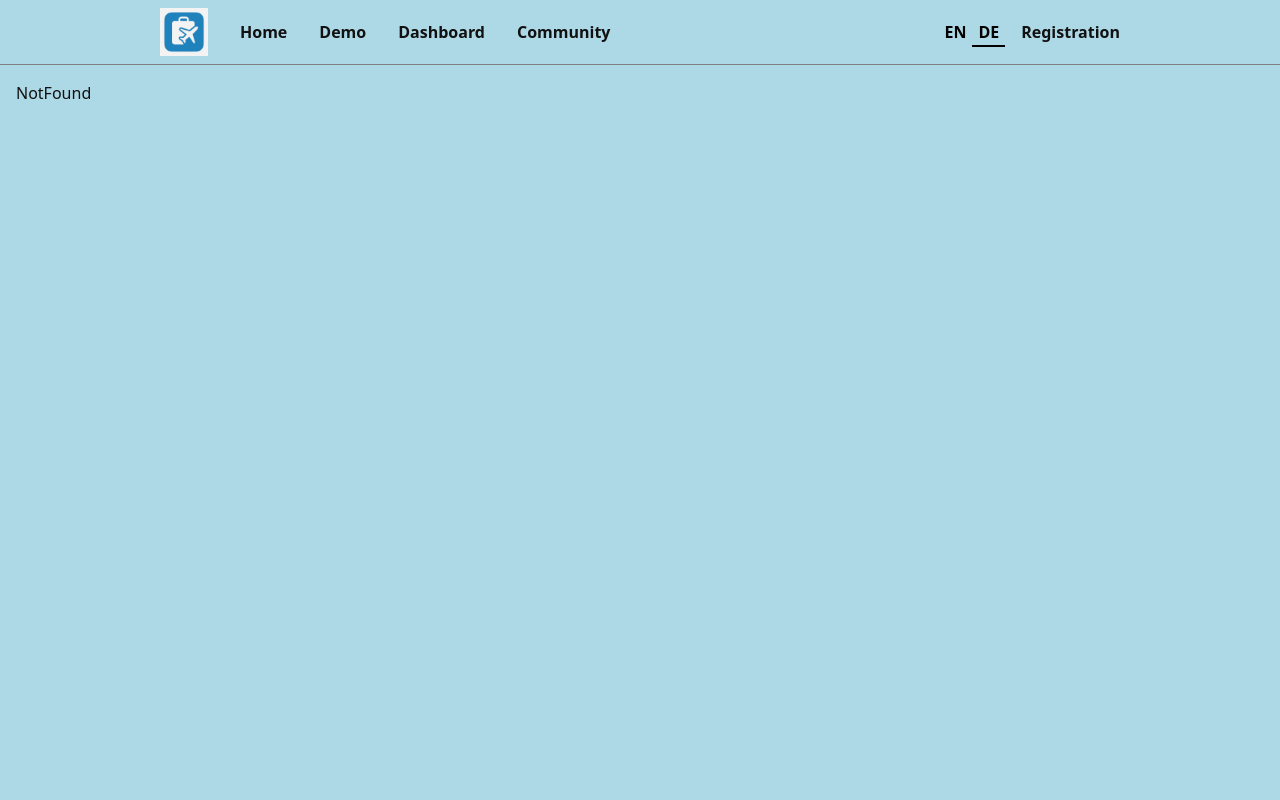
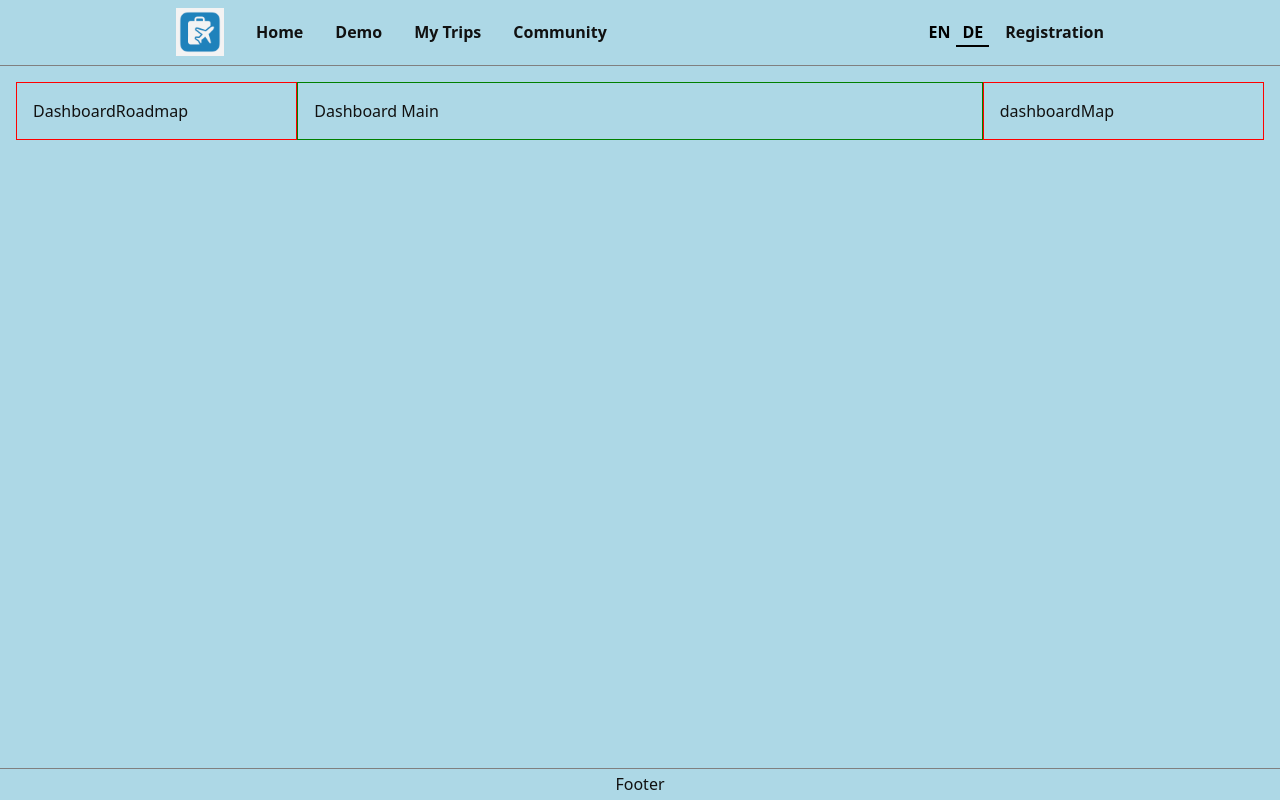
Before and after one commit to zh-deng/trippal-frontend, a React (Vite) app: page /dashboard in a window 1280 px wide. Built offline with nearby package versions, Linux system fonts and the light colour scheme.

Commit message:
update components

```diff
--- a/src/App.tsx
+++ b/src/App.tsx
@@ -4,6 +4,9 @@ import { Home } from "./pages/Home/Home";
 import { Registration } from "./pages/Registration/Registration";
 import { NotFound } from "./pages/NotFound/NotFound";
 import { Demo } from "./pages/Demo/Demo";
+import { Dashboard } from "./pages/Dashboard/Dashboard";
+import { Community } from "./pages/Community/Community";
+import { Footer } from "./components/Footer/Footer";
 
 function App() {
 	return (
@@ -13,10 +16,13 @@ function App() {
 				<Routes>
 					<Route path="/" element={<Home />} />
 					<Route path="demo" element={<Demo />} />
+					<Route path="dashboard" element={<Dashboard />} />
+					<Route path="community" element={<Community />} />
 					<Route path="registration" element={<Registration />} />
 					<Route path="*" element={<NotFound />} />
 				</Routes>
 			</div>
+			<Footer />
 		</div>
 	);
 }
--- a/src/components/Navbar/Navbar.scss
+++ b/src/components/Navbar/Navbar.scss
@@ -1,5 +1,6 @@
 .navbar {
   border-bottom: 1px solid grey;
+  height: 4.1rem;
 
   padding: 0 1rem;
 
@@ -9,7 +10,7 @@
     justify-content: space-between;
     max-width: 60rem;
     margin: 0 auto;
-    padding: 0.5rem 0;
+    padding: 0.5rem 1rem;
     font-weight: bold;
 
     &-left {
--- a/src/components/Navbar/Navbar.tsx
+++ b/src/components/Navbar/Navbar.tsx
@@ -14,10 +14,10 @@ const Navbar = () => {
 							<img src={logo} />
 						</Link>
 					</div>
-					<Link to="/">Home</Link>
-					<Link to="demo">Demo</Link>
-					<Link to="dashboard">Dashboard</Link>
-					<Link to="community">Community</Link>
+					<Link to="/"><Text content="navbar.home" /></Link>
+					<Link to="demo"><Text content="navbar.demo" /></Link>
+					<Link to="dashboard"><Text content="navbar.dashboard" /></Link>
+					<Link to="community"><Text content="navbar.community" /></Link>
 				</div>
 				<div className="navbar-content-right">
 					<LanguageSwitcher />
--- a/src/pages/Dashboard/Dashboard.scss
+++ b/src/pages/Dashboard/Dashboard.scss
@@ -0,0 +1,19 @@
+.dashboard {
+  display: flex;
+  justify-content: center;
+  align-items: center;
+
+  &-left {
+    width: 25rem;
+  }
+
+  &-main {
+    border: 1px solid green;
+    width: 60rem;
+    padding: 1rem;
+  }
+
+  &-right {
+    width: 25rem;
+  }
+}
--- a/src/pages/Dashboard/Dashboard.tsx
+++ b/src/pages/Dashboard/Dashboard.tsx
@@ -1,9 +1,19 @@
+import { DashboardMap } from "../../components/DashboardMap/DashboardMap";
+import { DashboardRoadmap } from "../../components/DashboardRoadmap/DashboardRoadmap";
 import "./dashboard.scss";
 
 export const Dashboard = () => {
 	return (
     <div className="dashboard">
-      Dashboard
+      <div className="dashboard-left">
+        <DashboardRoadmap />
+      </div>
+      <div className="dashboard-main">
+        Dashboard Main
+      </div>
+      <div className="dashboard-right">
+        <DashboardMap />
+      </div>
     </div>
   );
 };
--- a/src/styles/main.scss
+++ b/src/styles/main.scss
@@ -8,5 +8,6 @@
 
   &__pages {
     padding: 1rem;
+    height: calc(100% - 6.1rem);
   }
 }
--- /dev/null
+++ b/src/types/Roadmap.ts
@@ -0,0 +1,4 @@
+export type RoadmapItem = {
+  id: number,
+  content: string
+}
```
